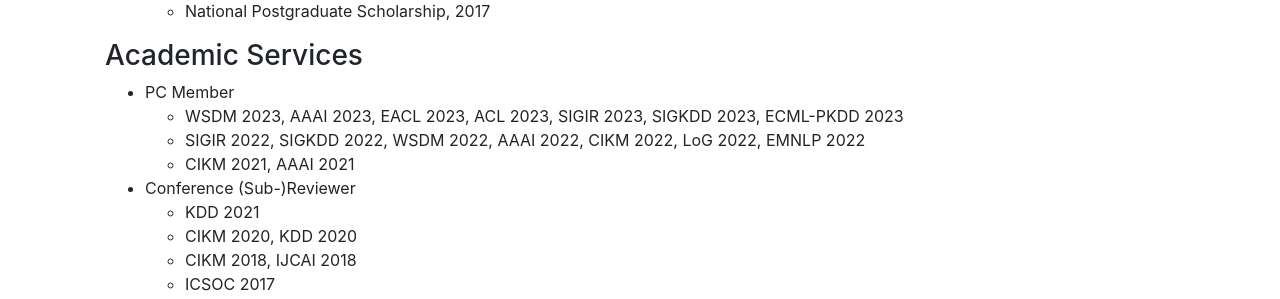
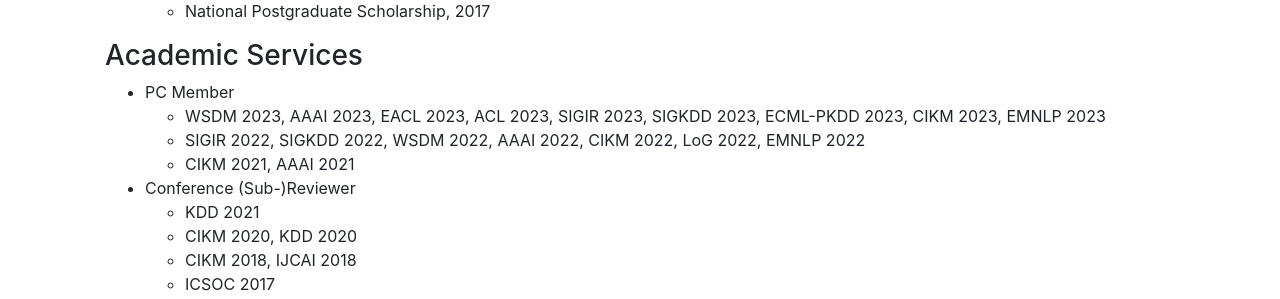
Before and after one commit to smartyfh/marvelous-mars-26de4, a Jekyll site: the page built from pages/about.md, in a window 1280 px wide. Shown: the part 976-1275 px from the top of the page. Built offline with Jekyll 4.4.1, drawn with Linux system fonts in a browser that asks for light colours; nearby versions of some CDN libraries; comment, search, counter and statistics services are not loaded.

Commit message:
Update about.md

```diff
--- a/pages/about.md
+++ b/pages/about.md
@@ -59,7 +59,7 @@ last-updated: 2020-10-30 5:55 PM
 ### Academic Services
 
 + PC Member
-  - WSDM 2023, AAAI 2023, EACL 2023, ACL 2023, SIGIR 2023, SIGKDD 2023, ECML-PKDD 2023
+  - WSDM 2023, AAAI 2023, EACL 2023, ACL 2023, SIGIR 2023, SIGKDD 2023, ECML-PKDD 2023, CIKM 2023, EMNLP 2023
   - SIGIR 2022, SIGKDD 2022, WSDM 2022, AAAI 2022, CIKM 2022, LoG 2022, EMNLP 2022
   - CIKM 2021, AAAI 2021
 
```
